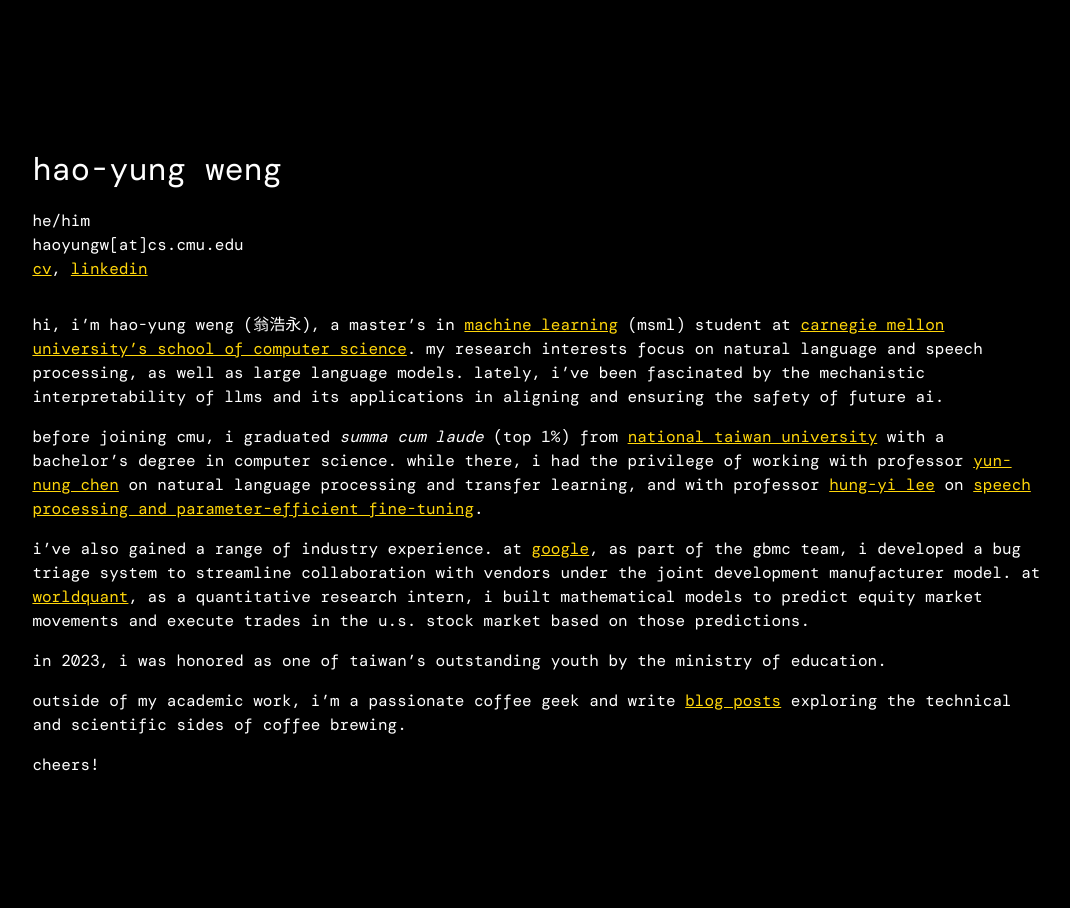
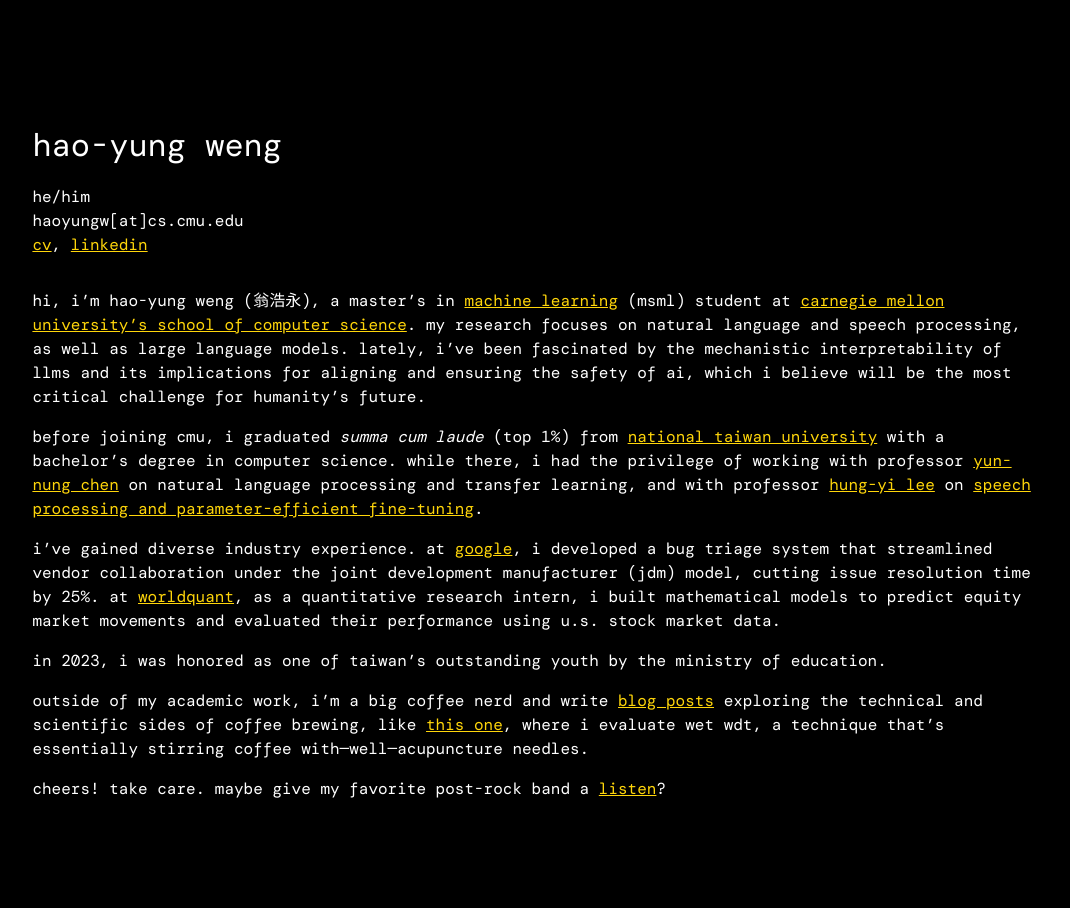
Before and after one commit to haoyungweng/haoyungweng.github.io, a Jekyll site: the page built from index.md, in a window 1280 px wide. Shown: the whole page, without its empty margins (102-1172 px from the left). Built offline with Jekyll 4.4.1, drawn with Linux system fonts in a browser that asks for light colours; some web fonts are replaced.

Commit message:
final revision

```diff
--- a/index.md
+++ b/index.md
@@ -12,14 +12,14 @@
 {: .links }
 [cv](assets/files/cv_20240917.pdf), [linkedin](https://www.linkedin.com/in/haoyungweng/)
 
-hi, i'm hao-yung weng (翁浩永), a master's in [machine learning](https://www.ml.cmu.edu/) (msml) student at [carnegie mellon university's school of computer science](https://www.cs.cmu.edu/). my research interests focus on natural language and speech processing, as well as large language models. lately, i’ve been fascinated by the mechanistic interpretability of llms and its applications in aligning and ensuring the safety of future ai.
+hi, i'm hao-yung weng (翁浩永), a master's in [machine learning](https://www.ml.cmu.edu/) (msml) student at [carnegie mellon university's school of computer science](https://www.cs.cmu.edu/). my research focuses on natural language and speech processing, as well as large language models. lately, i’ve been fascinated by the mechanistic interpretability of llms and its implications for aligning and ensuring the safety of ai, which i believe will be the most critical challenge for humanity's future.
 
 before joining cmu, i graduated *summa cum laude* (top 1%) from [national taiwan university](https://www.ntu.edu.tw/english/) with a bachelor's degree in computer science. while there, i had the privilege of working with professor [yun-nung chen](https://www.csie.ntu.edu.tw/~yvchen/) on natural language processing and transfer learning, and with professor [hung-yi lee](https://speech.ee.ntu.edu.tw/~hylee/index.php) on [speech processing and parameter-efficient fine-tuning](https://arxiv.org/abs/2401.02122).
 
-i've also gained a range of industry experience. at [google](https://about.google/), as part of the gbmc team, i developed a bug triage system to streamline collaboration with vendors under the joint development manufacturer model. at [worldquant](https://www.worldquant.com/), as a quantitative research intern, i built mathematical models to predict equity market movements and execute trades in the u.s. stock market based on those predictions.
+i've gained diverse industry experience. at [google](https://about.google/), i developed a bug triage system that streamlined vendor collaboration under the joint development manufacturer (jdm) model, cutting issue resolution time by 25%. at [worldquant](https://www.worldquant.com/), as a quantitative research intern, i built mathematical models to predict equity market movements and evaluated their performance using u.s. stock market data.
 
 in 2023, i was honored as one of taiwan's outstanding youth by the ministry of education.
 
-outside of my academic work, i'm a passionate coffee geek and write [blog posts](https://whycoffee.blog/en) exploring the technical and scientific sides of coffee brewing.
+outside of my academic work, i’m a big coffee nerd and write [blog posts](https://whycoffee.blog/en) exploring the technical and scientific sides of coffee brewing, like [this one](https://whycoffee.blog/en/articles/Wet-WDT-A-Re-Evaluation), where i evaluate wet wdt, a technique that’s essentially stirring coffee with—well—acupuncture needles.
 
-cheers!
+cheers! take care. maybe give my favorite post-rock band a [listen](https://youtu.be/0lKahceY8qg)?
```
Also changed, not shown: 2 other files.
